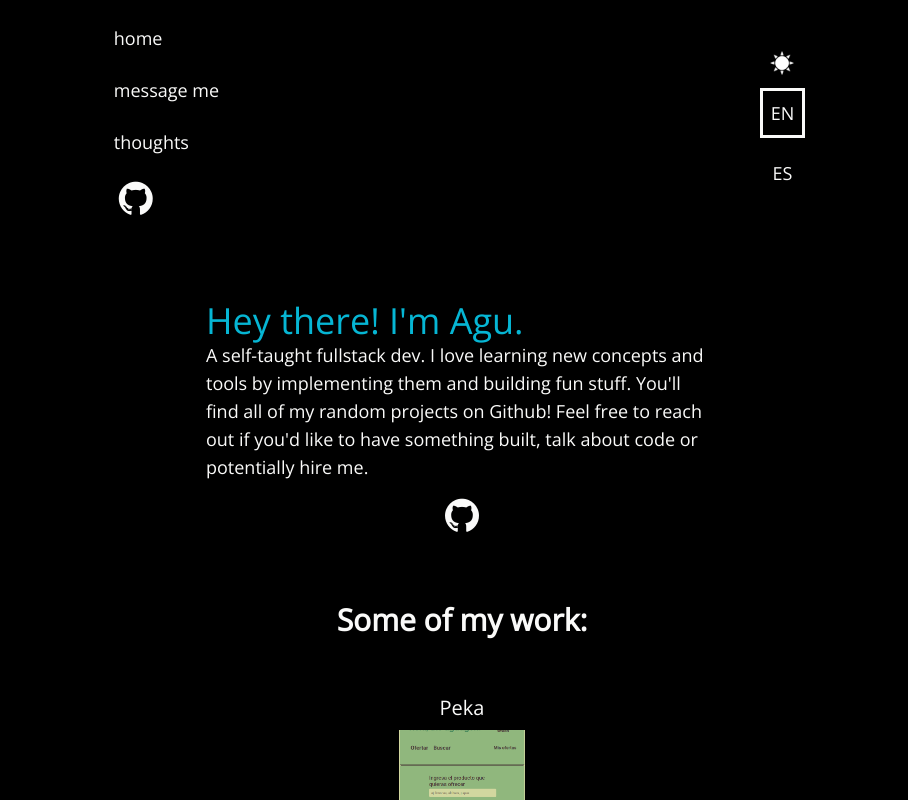
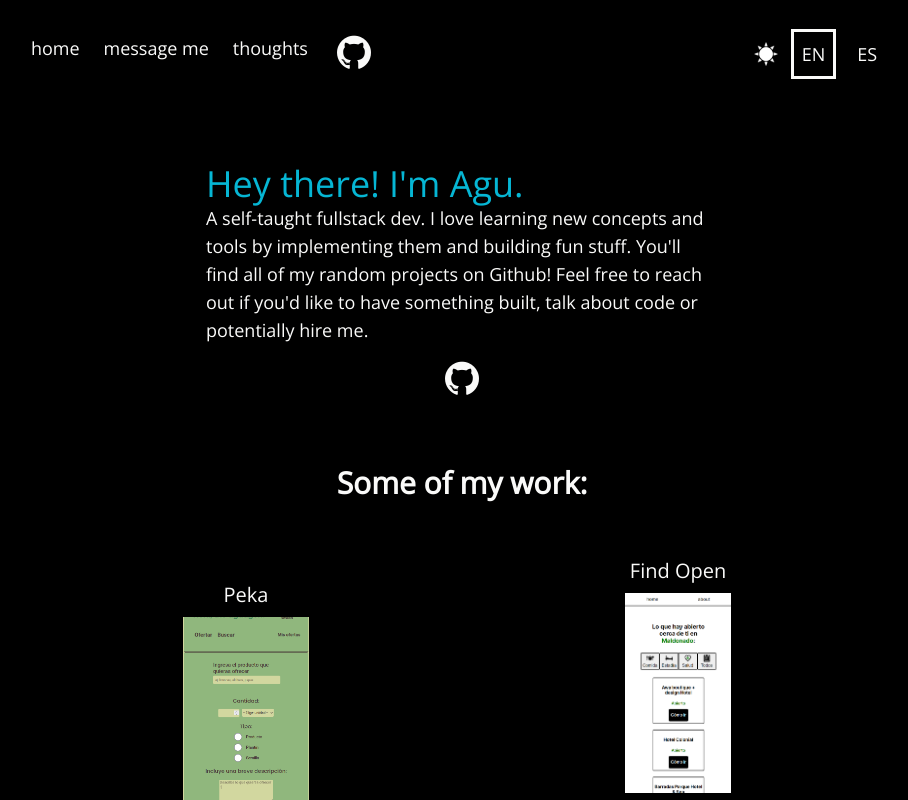
Before and after one commit to jinitsuga/agu-portfolio, a React (Vite) app: page / in a window 1280 px wide. Shown: the top 800 px of the page, without its empty margins (178-1086 px from the left). Built offline with nearby package versions, Linux system fonts and the light colour scheme.

Commit message:
fixed tw media queries

```diff
--- a/src/App.css
+++ b/src/App.css
@@ -7,5 +7,4 @@
 
 html {
   scroll-behavior: smooth;
-  overflow-x: hidden;
 }
--- a/src/Header/Navbar.tsx
+++ b/src/Header/Navbar.tsx
@@ -37,10 +37,10 @@ export const Navbar: FC = memo(({}) => {
     <nav
       className={`${
         darkMode ? " text-stone-50" : ""
-      } sticky top-0 z-10 flex flex-row w-screen justify-around items-center p-6 text-lg mb-8  z-20 backdrop-blur-[10px] backdrop-saturate-[1.8]
+      } sticky top-0 z-20 flex flex-row w-100% justify-around items-center p-6 text-lg mb-8 backdrop-blur-[10px] backdrop-saturate-[1.8]
       `}
     >
-      <ul className="flex flex-col flex-wrap md:flex-row gap-6 justify-between md:w-62 xs:max-w-xs">
+      <ul className="flex flex-col flex-wrap sm:flex-row gap-6 justify-between md:w-62 xs:max-w-xs">
         <li className="hover:text-cyan-200">
           <Link
             to="/"
--- a/tailwind.config.cjs
+++ b/tailwind.config.cjs
@@ -5,6 +5,19 @@ module.exports = {
     extend: {},
     screens: {
       tinyScreen: { max: "320px" },
+      sm: "640px",
+      // => @media (min-width: 640px) { ... }
+
+      md: "768px",
+      // => @media (min-width: 768px) { ... }
+
+      lg: "1024px",
+      // => @media (min-width: 1024px) { ... }
+
+      xl: "1280px",
+      // => @media (min-width: 1280px) { ... }
+
+      "2xl": "1536px",
     },
   },
   plugins: [],
```
